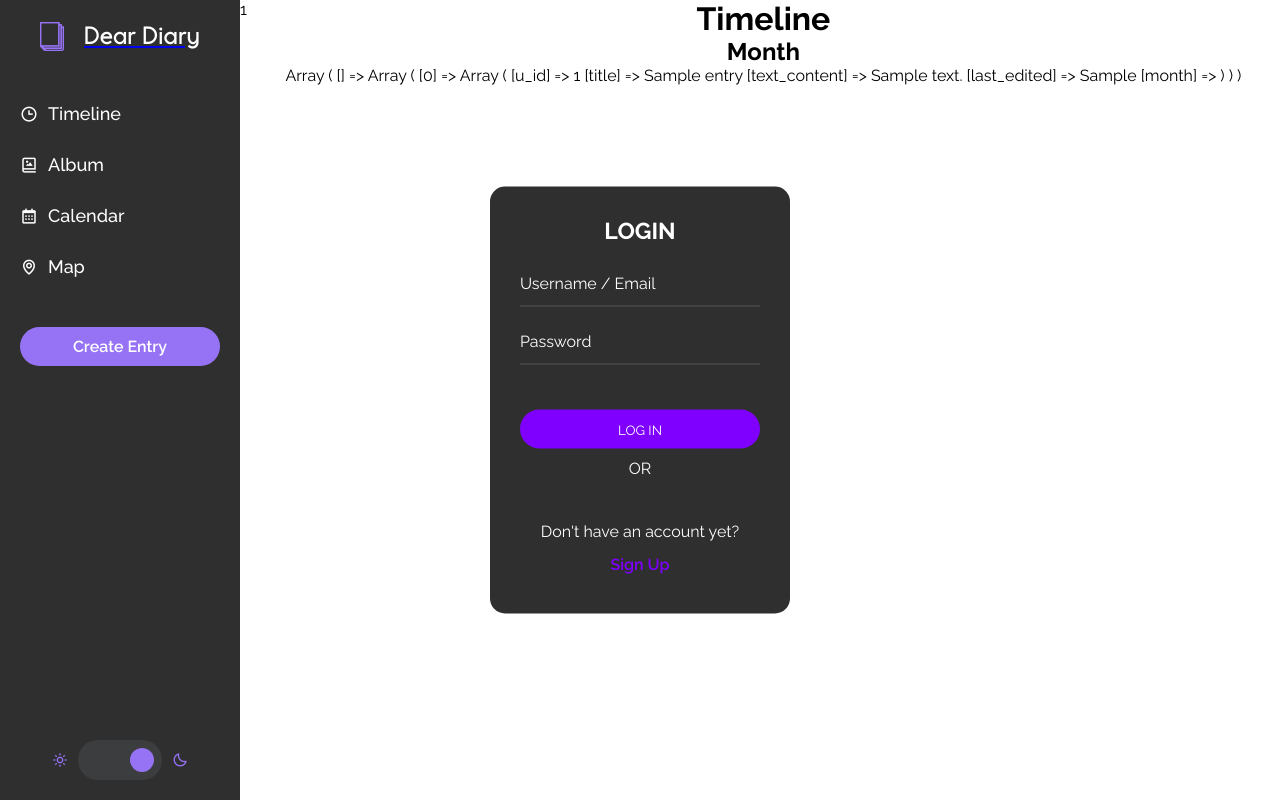
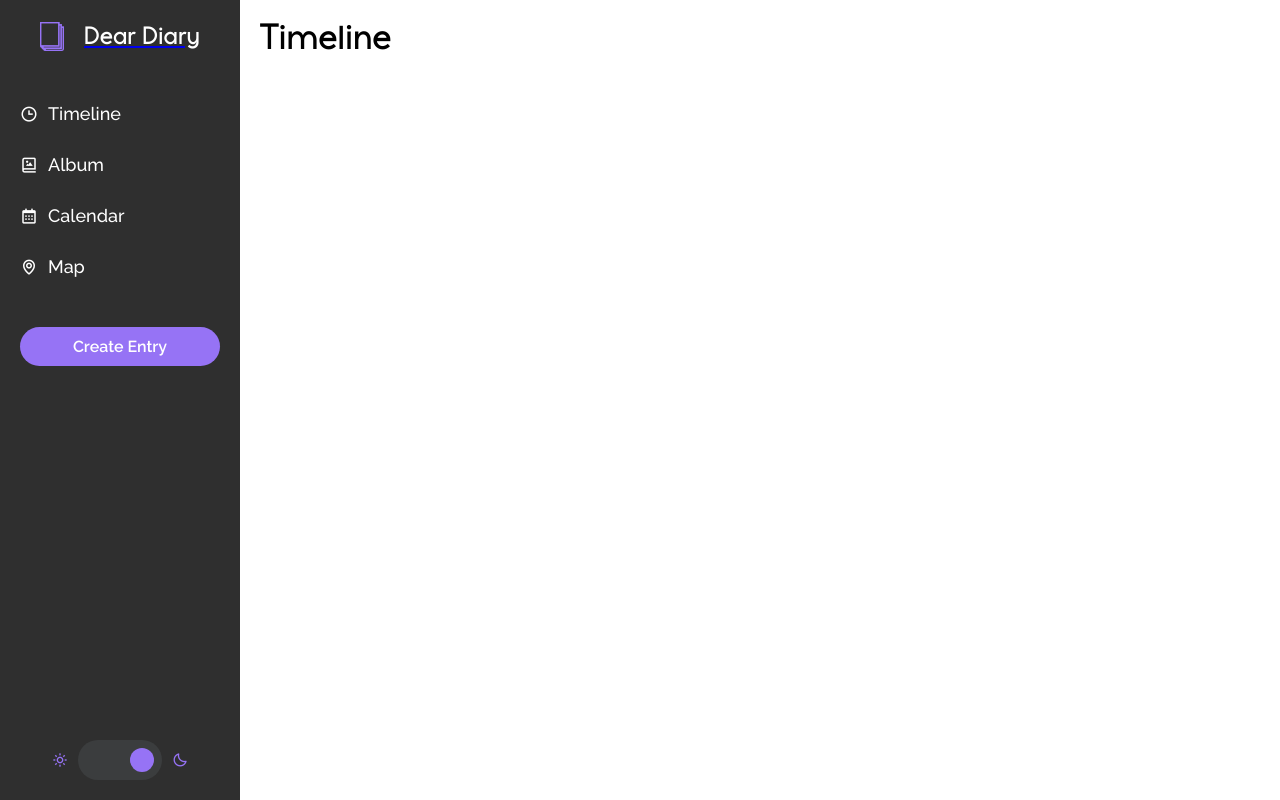
Before and after one commit to kosungjunmichael/JournalingProject, a PHP site: page /sites/index.php?action=sidebarTimeline in a window 1280 px wide. Run offline with PHP 8.4, Linux system fonts and the light colour scheme; the visitor is signed in with stand-in values (Sample User, id 1); tables that the repository leaves empty or names only in its code hold one stand-in row (values such as "Sample post"); data that the repository does not hold is empty; some libraries are stand-ins or nearby versions.

Commit message:
timeline & entryView

```diff
--- a/controller/controller.php
+++ b/controller/controller.php
@@ -30,6 +30,15 @@ function login($data, $type){
   }
 }
 
+function displayMonths($numOfMonths = 5){
+  $months = array();
+  array_push($months,date('F'));
+  For ($i=1;$i<$numOfMonths;$i++){
+      array_push($months, Date('F', strtotime("-$i month")));
+  }
+  return $months;
+}
+
 function toTimeline($Unique_id){
 $entryManager = new EntryManager();
 $entries = $entryManager->getEntries($Unique_id);
@@ -57,7 +66,6 @@ function newEntry($data){
   }
 }
 
-
 function toSignup(){
   require(ROOT . '/view/signupView.php');
 }
@@ -72,6 +80,6 @@ function toLanding(){
 
 function viewEntry($entryId){
     $entryManager = new EntryManager();
-    $entryContent = $entryManager->getEntries($entryId);
+    $entryContent = $entryManager->getEntry($entryId, $_SESSION['uid']);
     require(ROOT . '/view/viewEntryView.php');
 }
--- a/index.php
+++ b/index.php
@@ -55,6 +55,10 @@ try {
             toLogin();
             break;
 
+        case "sidebarTimeline":
+            toTimeline($_SESSION['uid']);
+            break;
+
         case "toLanding":
             toLanding();
             break;
@@ -66,6 +70,7 @@ try {
         case "tolanding":
             toLanding();
             break;
+
         case "entries":
             if (isset($_REQUEST['type'])) {
                 $type = $_REQUEST['type'];
@@ -95,6 +100,7 @@ try {
                 // redirect to error page
             }
             break;
+
         default:
             // show login as default
             if (isset($_SESSION['usr'])){
--- a/model/EntryManager.php
+++ b/model/EntryManager.php
@@ -38,13 +38,20 @@ class EntryManager extends Manager{
         } else {
             return false;
         }
-
     }
 
     public function getEntries($userId){
         $db = $this->dbConnect();
 
-        $req = $db->prepare('SELECT u_id, title, text_content, last_edited, MONTHNAME(last_edited) as month FROM entries WHERE user_id = :userId GROUP BY last_edited');
+        $req = $db->prepare('SELECT
+        u_id
+        , title
+        , text_content
+        , last_edited
+        , DAY(last_edited) as day
+        , MONTHNAME(last_edited) as month
+        , YEAR(last_edited) as year
+        FROM entries WHERE user_id = :userId GROUP BY last_edited');
         $req->execute(array(
             'userId' => $userId,
         ));
@@ -56,27 +63,34 @@ class EntryManager extends Manager{
                     $monthEntries[$entryContent['month']] = array();
                     array_push($monthEntries[$entryContent['month']], $entryContent);
                 }
-            // if ($entryContent['month']==="September"){
-                //     array_push($monthEntries, $entryContent);
-                //     print_r($monthEntries->key);
-                // }
             }
-            // echo "<pre>";
-            // print_r($monthEntries);
-            // echo "<pre>";
         return $monthEntries;
         $req->closeCursor();
     }
 
-    // public function getEntries($usr_id){
-    //     $db = $this->dbConnect();
+    public function getEntry($entryId, $userId){
+        $db = $this->dbConnect();
 
-    //     $req = $db->prepare('SELECT title, text_content, last_edited, MONTH(last_edited) as month FROM entries e JOIN users u WHERE user_id = :usr_id ');
-    //     $req->execute(array(
-    //         'usr_id' => $usr_id
-    //     ));
-    //     $entries = $req->fetchAll(PDO::FETCH_ASSOC);
-    //     $req->closeCursor();
-    //     return $entries;
-    // }
+        $req = $db->prepare('SELECT title
+        , text_content
+        , location
+        , weather
+        , last_edited
+        , date_created
+        , DAY(last_edited) as day
+        , MONTHNAME(last_edited) as month
+        , YEAR(last_edited) as year
+        , TIME_FORMAT(last_edited, "%h:%i %p") as time
+        FROM entries
+        WHERE user_id = :userId AND u_id = :entryId AND is_active = :active');
+        $req->execute(array(
+            'userId' => $userId,
+            'entryId' => $entryId,
+            'active' => 1
+        ));
+        $entryContent = $req->fetch(PDO::FETCH_ASSOC);
+
+        return $entryContent;
+        $req->closeCursor();
+    }
 }
--- a/public/css/timeline.css
+++ b/public/css/timeline.css
@@ -1,49 +1,60 @@
 @import url('../css/main.css');
 
 body{
-
     box-sizing: border-box;
     width: 100%;
+    text-decoration:none;
+    font-family:'Raleway';
+}
+
+.title{
+    font-size: 35px;
+    padding: 20px;
+    font-family:'Galey';
 }
 
 #timeline{
     display: flex;
     flex-direction: column;
-    /* flex-wrap: wrap; */
-    align-items: center;
-    /* justify-content: center; */
+    /* align-items: center; */
     width: calc(100% - 240px);
     overflow: scroll;
 }
 
-.monthContainer{
+.entryMonths{
     display: flex;
     flex-wrap: wrap;
-    justify-content: center;
-    /* align-items: center; */
+    flex-direction: column;
 }
 
 .month{
-    /* display: flex;
-    flex-direction: row;
-    justify-content: space-between;
-    align-items: center;
-    width: 100%; */
     padding: 15px;
-    /* box-sizing: border-box; */
+    /* width: 100%; */
 }
 
+.monthContainer{
+    display: flex;
+    width: 100%;
+    flex-direction: row;
+    flex-wrap:wrap;
+}
 
-.container{
-    width: 400px;
+.monthContainer a{
+    color: black;
+    text-decoration: none;
+}
+
+.entryContainer{
+    width: 330px;
     height: 200px;
     border: solid gray 1px;
     border-radius: 10px;
     /* background-color: #2f2f2f; */
-    margin: 0px 10px;
+    margin: 10px;
 }
 
 
 h3, h5 ,p{
     margin: 4px 10px;
+    font-family: 'Galey';
 }
--- a/view/sidebarView.php
+++ b/view/sidebarView.php
@@ -11,7 +11,7 @@
         </a>
         <ul id="sidebar-navlinks">
             <li>
-                <a class="sidebar-link" href="./index.php?action=linkTo&page=toTimeline">
+                <a class="sidebar-link" href="./index.php?action=sidebarTimeline">
                     <i class='bx bx-time' ></i>
                     <span>Timeline</span>
                 </a>
--- a/view/timelineView.php
+++ b/view/timelineView.php
@@ -10,89 +10,35 @@
         // this should be turn into a little notification modal thing
         echo "<p>You have been registered. Welcome!</p>";
     }
-    print_r($_SESSION['uid']);
+    // print_r($_SESSION['uid']);
 ?>
 
 <div id="timeline">
 
-    <h1>Timeline</h1>
+    <div class="title">Timeline</div>
 
-    <h2>Month</h2>
-    <div class="monthContainer">
+    <div class="entryMonths">
         <?php
-
-
-            print_r($entries);
-            // foreach($entries as $entry){
-            //         include "timeTempView.php";
-            //     }
-
-
+        // number of months from the current month to display
+        $numOfMonths = 5;
+        $monthsToDisplay = displayMonths($numOfMonths);
+        foreach($monthsToDisplay as $month){
+            // check if there are entries from that month
+            if (array_key_exists($month, $entries)){
+                echo "<div class='month'>";
+                echo "<h3>$month</h3>";
+                echo "<div class='monthContainer'>";
+                foreach($entries["$month"] as $entry){
+                    include "timeTempView.php";
+                }
+                echo "</div>";
+                echo "</div>";
+            }
+        }
         ?>
     </div>
-    <!-- <div class="month1">
-        <div class="container">
-            <h3>title of the entry</h3>
-            <p>content of the entry</p>
-            <h5>hashtangs</h5>
-            <h5>date</h5>
-        </div>
-        <div class="container">
-            <h3>title of the entry</h3>
-            <p>content of the entry</p>
-            <h5>hashtangs</h5>
-            <h5>date</h5>
-        </div>
-        <div class="container">
-            <h3>title of the entry</h3>
-            <p>content of the entry</p>
-            <h5>hashtangs</h5>
-            <h5>date</h5>
-        </div>
+
     </div>
-
-    <h2>Month</h2>
-    <div class="month2">
-        <div class="container">
-            <h3>title of the entry</h3>
-            <p>content of the entry</p>
-            <h5>hashtangs</h5>
-            <h5>date</h5>
-        </div>
-        <div class="container">
-            <h3>title of the entry</h3>
-            <p>content of the entry</p>
-            <h5>hashtangs</h5>
-            <h5>date</h5>
-        </div>
-        <div class="container">
-            <h3>title of the entry</h3>
-            <p>content of the entry</p>
-            <h5>hashtangs</h5>
-            <h5>date</h5>
-        </div>
-    </div>
-
-    <h2>Month</h2>
-    <div class="month3">
-        <div class="container">
-            <h3>title of the entry</h3>
-            <p>content of the entry</p>
-            <h5>hashtangs</h5>
-            <h5>date</h5></div>
-        <div class="container">
-            <h3>title of the entry</h3>
-            <p>content of the entry</p>
-            <h5>hashtangs</h5>
-            <h5>date</h5>
-        </div>
-        <div class="container">
-            <h3>title of the entry</h3>
-            <p>content of the entry</p>
-            <h5>hashtangs</h5>
-            <h5>date</h5>
-        </div>
-    </div> -->
 </div>
 
 <?php $content = ob_get_clean(); ?>
```
Also changed, not shown: view/timeTempView.php (+4 -7 lines).
